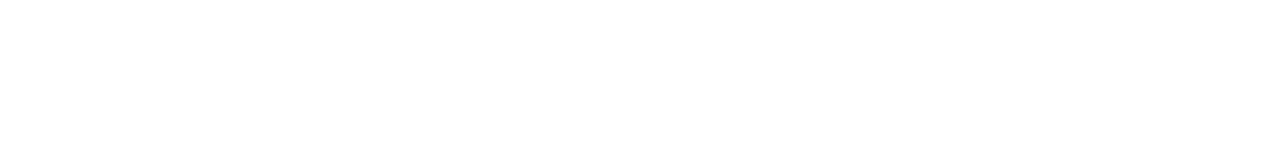
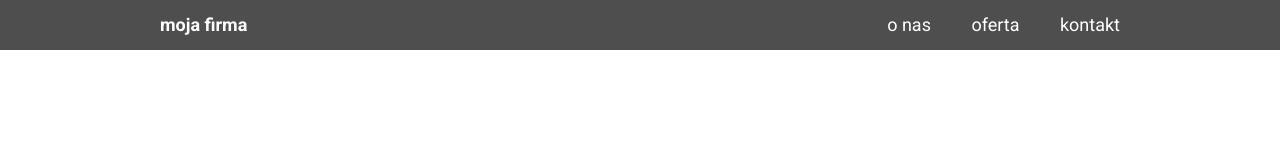
Before and after one commit to Rossowka/CompanySite_BootcampProject, a plain HTML site: page index.html in a window 1280 px wide. Drawn offline with Linux system fonts and the light colour scheme.

Commit message:
created nav bar

```diff
--- a/index.html
+++ b/index.html
@@ -3,16 +3,24 @@
  <head>
      <meta charset="UTF-8">
      <meta name="viewport" content="width=device-width, initial-scale=1.0">
+     <link rel="stylesheet" href="styles/reset.css">
      <link rel="stylesheet" href="styles/style.css">
      <title>Projekt zaliczeniowy #1</title>
  </head>
  <body>
-     <header>
-
+     <header class="text-white">
+        <nav class="banner-split container">
+            <a href="index.html" class="bold">moja firma</a>
+            <ul id="menu_links">
+                <li><a href="#about">o nas</a></li>
+                <li><a href="#offer">oferta</a></li>
+                <li><a href="#contact">kontakt</a></li>
+            </ul>
+        </nav>
      </header>
      <main>
-         <section></section>
-         <section></section>
+         <section id="about"></section>
+         <section id="offer"></section>
      </main>
      <footer>
 
--- /dev/null
+++ b/styles/reset.css
@@ -0,0 +1,48 @@
+/* http://meyerweb.com/eric/tools/css/reset/
+   v2.0 | 20110126
+   License: none (public domain)
+*/
+
+html, body, div, span, applet, object, iframe,
+h1, h2, h3, h4, h5, h6, p, blockquote, pre,
+a, abbr, acronym, address, big, cite, code,
+del, dfn, em, img, ins, kbd, q, s, samp,
+small, strike, strong, sub, sup, tt, var,
+b, u, i, center,
+dl, dt, dd, ol, ul, li,
+fieldset, form, label, legend,
+table, caption, tbody, tfoot, thead, tr, th, td,
+article, aside, canvas, details, embed,
+figure, figcaption, footer, header, hgroup,
+menu, nav, output, ruby, section, summary,
+time, mark, audio, video {
+	margin: 0;
+	padding: 0;
+	border: 0;
+	font-size: 100%;
+	font: inherit;
+	vertical-align: baseline;
+}
+/* HTML5 display-role reset for older browsers */
+article, aside, details, figcaption, figure,
+footer, header, hgroup, menu, nav, section {
+	display: block;
+}
+body {
+	line-height: 1;
+}
+ol, ul {
+	list-style: none;
+}
+blockquote, q {
+	quotes: none;
+}
+blockquote:before, blockquote:after,
+q:before, q:after {
+	content: '';
+	content: none;
+}
+table {
+	border-collapse: collapse;
+	border-spacing: 0;
+}
--- a/styles/style.css
+++ b/styles/style.css
@@ -1,5 +1,97 @@
 @import url('https://fonts.googleapis.com/css2?family=Roboto:wght@400;700&display=swap');
+
+/* ---- UNIVERSAL STYLES ----*/
+
+:root {
+    --bannerHeight: 50px;
+}
 
 html {
     font-family: Roboto, sans-serif;
+    font-size: 18px;
 }
+
+a {
+    text-decoration: none;
+    color: inherit;
+}
+
+.text-white {
+    color: #ffffff;
+}
+
+.bold {
+    font-weight: bold;
+}
+
+.container {
+    width: 90%;
+    margin: auto;
+}
+
+.banner-split {
+    display: flex;
+    flex-direction: column;
+    position: relative;
+    height: 100%;
+}
+
+/* TABLET SCREEN */
+@media screen and (min-width: 768px){
+    .banner-split {
+        display: flex;
+        flex-direction: row;
+        justify-content: space-between;
+    }
+}
+
+/* COMPUTER SCREEN */
+@media screen and (min-width: 1024px){
+    .container {
+        width: 960px;
+    }
+}
+
+/* ---- NAVIGATION BAR ----*/
+
+header {
+    height: var(--bannerHeight);
+    width: 100%;
+
+    background-color: #4E4E4E;
+}
+
+#menu_links li {
+    display: none;
+}
+
+nav a {
+    display: inline-block;
+    line-height: var(--bannerHeight);;
+    padding: 0 1rem;
+}
+
+nav:first-child a {
+    padding-left: 0;
+}
+
+@media screen and (min-width: 768px){
+    #menu_links li {
+        display: inline;
+    }
+
+    #menu_links li a {
+        display: inline-block;
+        line-height: var(--bannerHeight);;
+        padding: 0 1rem;
+    }
+
+    #menu_links li:last-child a {
+        padding-right: 0;
+        cursor: not-allowed;
+    }
+
+    .landing-page h1 {
+        width: 60%;
+    }
+}
```
